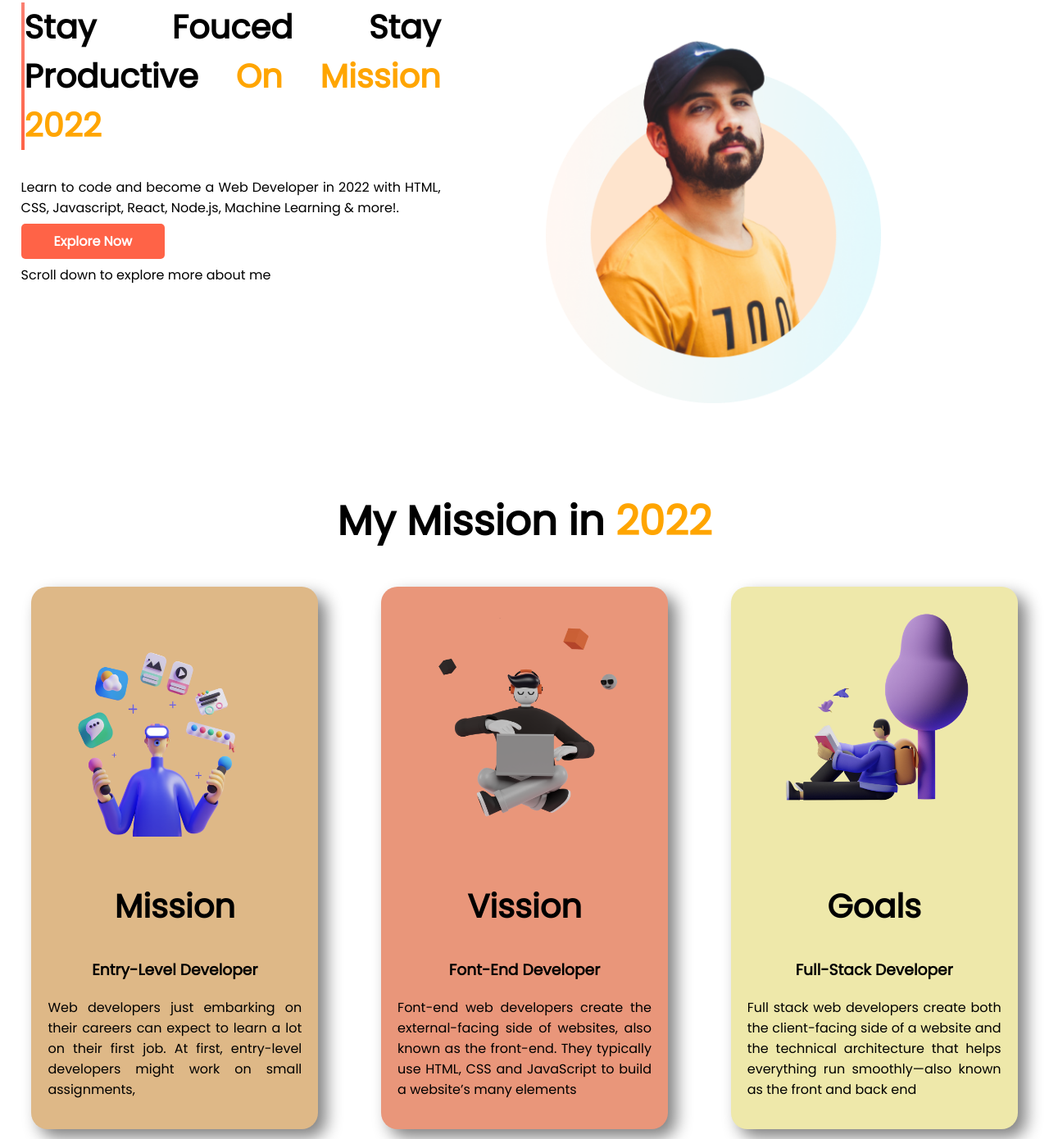
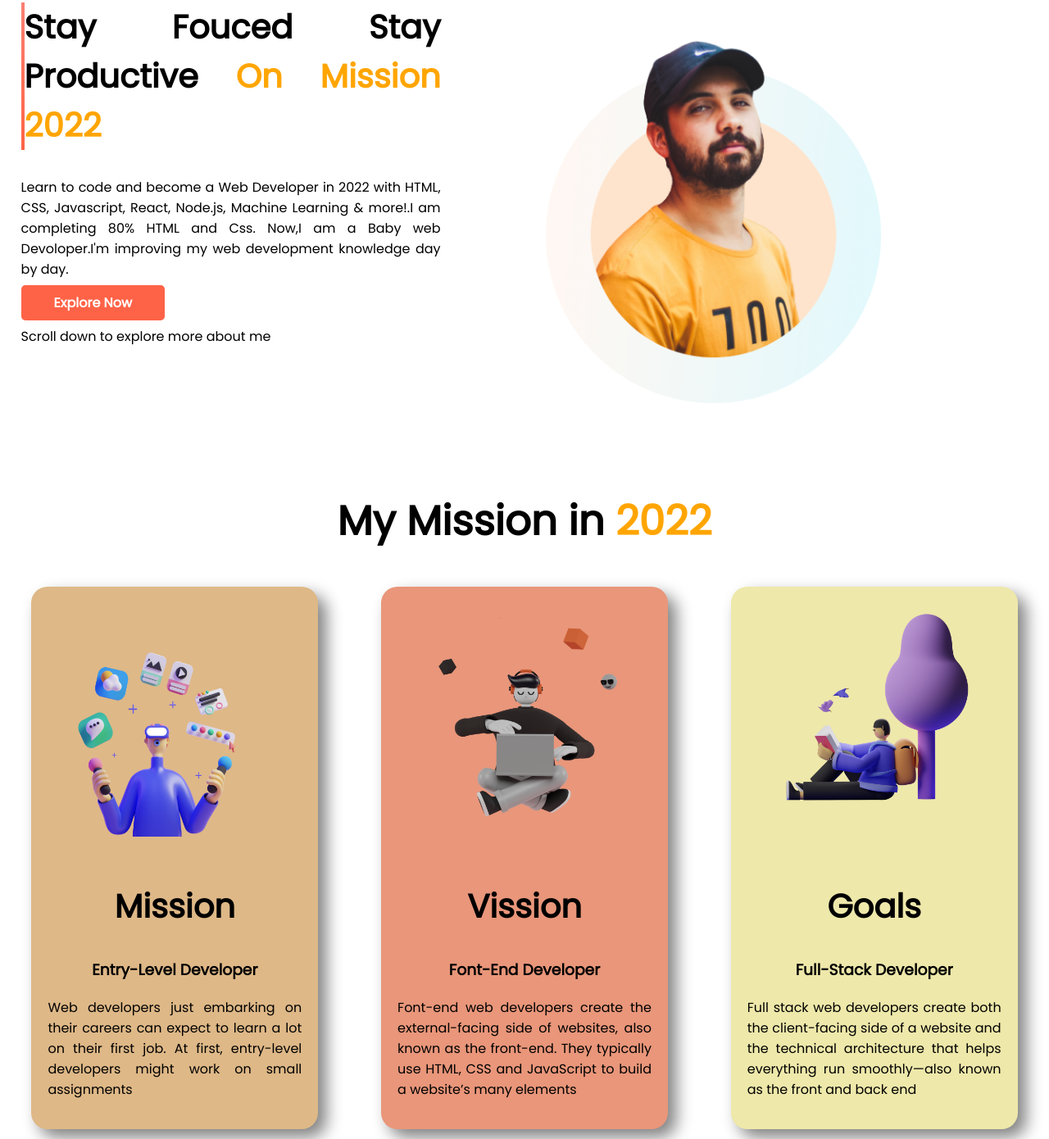
Before and after one commit to imamul99/personal-website1, a plain HTML site: page index.html in a window 1280 px wide. Shown: the part 30-1420 px from the top of the page at 82% size. Drawn offline with Linux system fonts and the light colour scheme; a web font is replaced by a local one.

Commit message:
fist part changes

```diff
--- a/index.html
+++ b/index.html
@@ -21,7 +21,8 @@
         <div class="half-width">
             <h2 id="border-head"> Stay Fouced Stay Productive <span class="orange-color">On Mission 2022 </h2>
             <p>Learn to code and become a Web Developer in 2022 with HTML, CSS, Javascript, React, Node.js, Machine
-                Learning & more!.</p>
+                Learning & more!.I am completing 80% HTML and Css. Now,I am a Baby web Devoloper.I'm improving my web
+                development knowledge day by day.</p>
             <a class="link-button" href="https://www.facebook.com/imamul99/" target="_blank">Explore Now</a>
             <p>Scroll down to explore more about me</p>
         </div>
@@ -44,7 +45,7 @@
                 <h2>Mission</h2>
                 <h3>Entry-Level Developer</h3>
                 <p>Web developers just embarking on their careers can expect to learn a lot on their first job. At
-                    first, entry-level developers might work on small assignments, </p>
+                    first, entry-level developers might work on small assignments</p>
             </div>
 
             <div id="m-2" class="mission">
```
